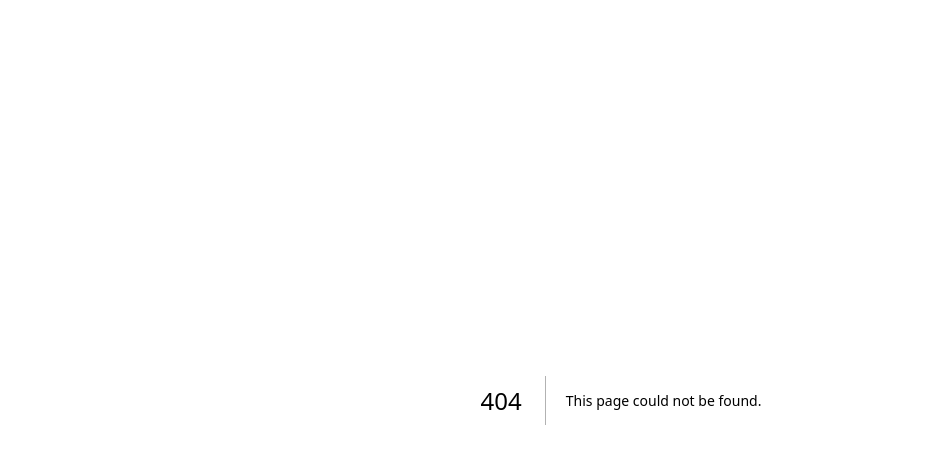
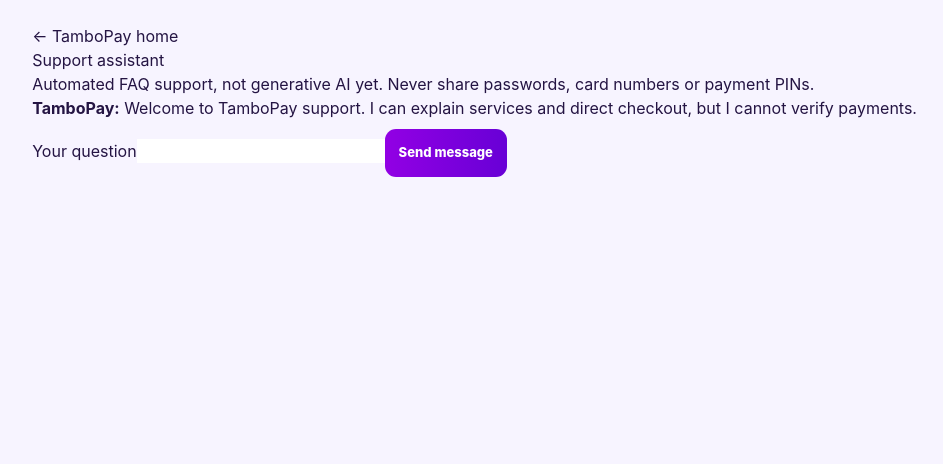
Before and after one commit to emmanueldaniel251994-sketch/tambopay, a Next.js app in the folder frontend/: page /support in a window 1280 px wide. Before the commit this address had no page. Shown: the top 464 px of the page, without its empty margins (19-962 px from the left). Built offline with nearby package versions, Linux system fonts and the light colour scheme.

Commit message:
feat: add customer support chat and server-side API proxy

```diff
--- /dev/null
+++ b/frontend/app/support/page.tsx
@@ -0,0 +1,32 @@
+'use client';
+import { FormEvent, useState } from 'react';
+import Link from 'next/link';
+
+type Entry = { role: 'customer' | 'assistant'; text: string };
+export default function SupportPage() {
+  const [messages, setMessages] = useState<Entry[]>([{ role: 'assistant', text: 'Welcome to TamboPay support. I can explain services and direct checkout, but I cannot verify payments.' }]);
+  const [input, setInput] = useState('');
+  const [busy, setBusy] = useState(false);
+  async function send(event: FormEvent<HTMLFormElement>) {
+    event.preventDefault();
+    const message = input.trim();
+    if (!message || busy) return;
+    setInput(''); setBusy(true);
+    setMessages(old => [...old, { role: 'customer', text: message }]);
+    try {
+      const response = await fetch('/api/assistant', { method: 'POST', headers: { 'Content-Type': 'application/json' }, body: JSON.stringify({ message }) });
+      if (!response.ok) throw new Error('Support is temporarily unavailable.');
+      const data = await response.json();
+      setMessages(old => [...old, { role: 'assistant', text: String(data.answer) }]);
+    } catch {
+      setMessages(old => [...old, { role: 'assistant', text: 'Support is temporarily unavailable. Please try again later.' }]);
+    } finally { setBusy(false); }
+  }
+  return <main className="portal-shell"><section className="portal-card">
+    <Link href="/">← TamboPay home</Link><h1>Support assistant</h1>
+    <p>Automated FAQ support, not generative AI yet. Never share passwords, card numbers or payment PINs.</p>
+    <div className="chat-history" aria-live="polite">{messages.map((entry, index) => <p key={index}><strong>{entry.role === 'customer' ? 'You' : 'TamboPay'}:</strong> {entry.text}</p>)}</div>
+    <form onSubmit={send}><label htmlFor="message">Your question</label><input id="message" value={input} maxLength={500} onChange={event => setInput(event.target.value)} required/>
+      <button className="pay-button" disabled={busy}>{busy ? 'Sending...' : 'Send message'}</button></form>
+  </section></main>;
+}
```
